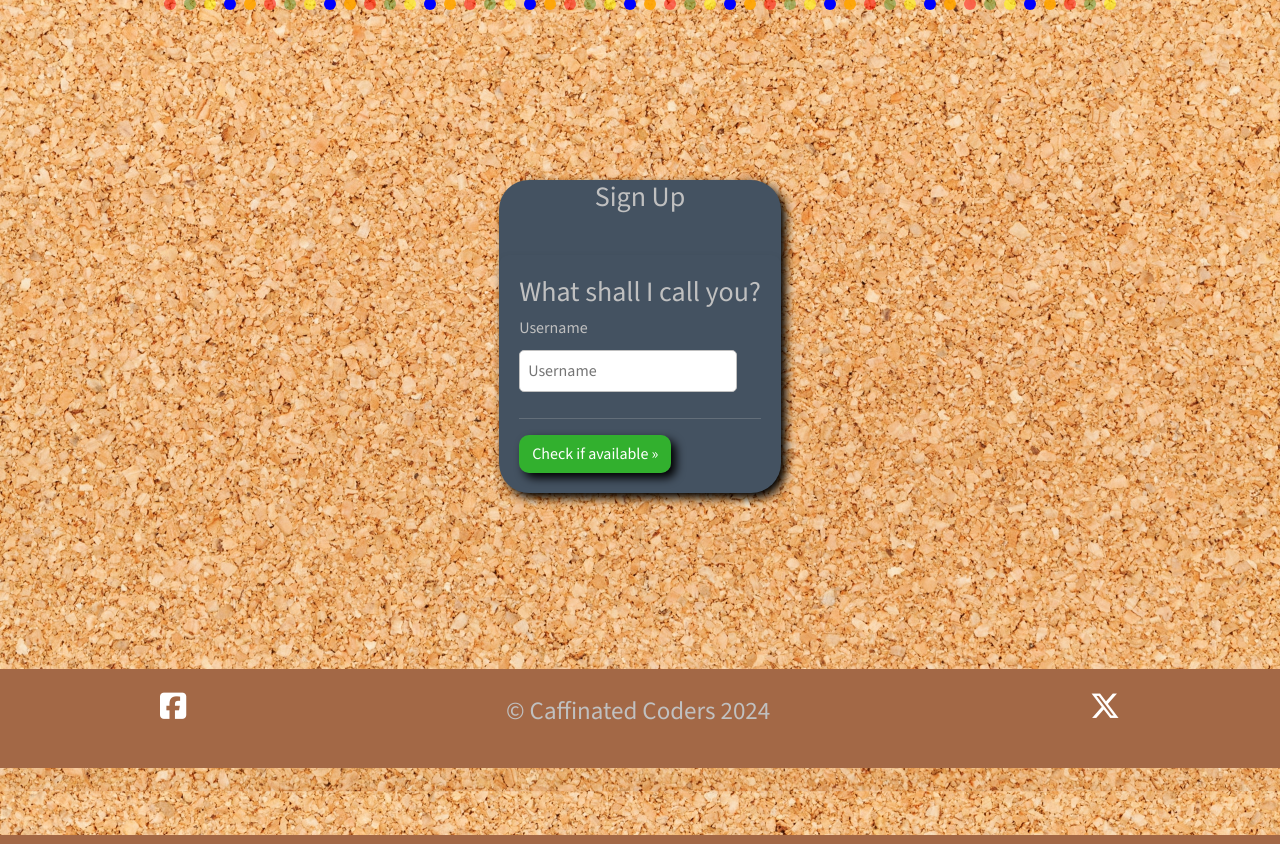
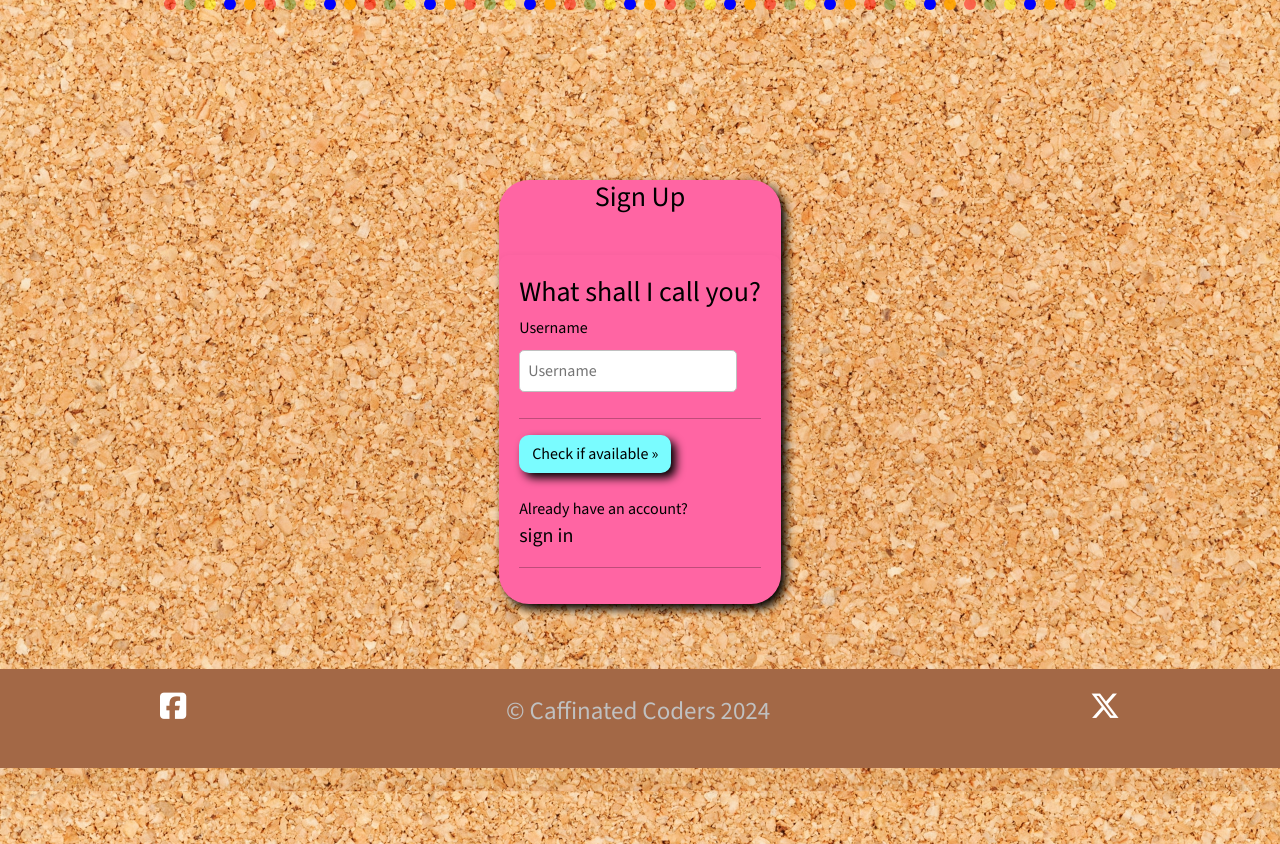
Before and after one commit to Yazhmd/Post-it-, a Django app: page /accounts/signup/ in a window 1280 px wide. Shown: the part 62-906 px from the top of the page. Run offline with Django 4.2, Linux system fonts and the light colour scheme; some libraries are stand-ins or nearby versions.

Commit message:
Add: colours and styling for main links for signup, login and logout

```diff
--- a/static/css/style.css
+++ b/static/css/style.css
@@ -33,7 +33,11 @@ body {
     font-size: 20px;
 }
 
-.link,
+.link {
+    color: black !important;
+    transition: color 0.3s ease;
+    font-size: 20px;
+}
 .nav-link{
     color: white !important;
     transition: color 0.3s ease;
@@ -49,7 +53,6 @@ body {
     text-decoration: underline;
     font-weight: bold;
 }
-/* Face (Elf) Container */
 /* Face (Elf) Container */
 .face-container {
     position: fixed; /* Fixed position to lock it to the viewport */
@@ -252,7 +255,6 @@ footer{
 
 /* Buttons */
 .btn-close-conf,
-.prev-step,
 .btn-edit,
 .btn-comment-edit,
 .btn-testimonial-edit {
@@ -264,10 +266,19 @@ footer{
     justify-self: center;
 }
 
+.btn-signup {
+    color: black;
+    background: #ff65a3;
+    margin-left: auto;
+    margin-right: auto;
+    border-radius: 10px;
+    box-shadow: 5px 5px 10px black;
+    justify-self: center;
+}
 .next-step,
-.btn-signup {
-    color: #fff;
-    background: #29e810a1;
+.prev-step {
+    color: black;
+    background: #7afcff;
     margin-left: auto;
     margin-right: auto;
     border-radius: 10px;
@@ -342,10 +353,10 @@ footer{
     top: 0vh;
     justify-content: center;
     border-radius: 30px;
-    background-color: #445261;
+    background-color: #7afcff;
     box-shadow: 5px 5px 10px black;
     margin: 15%;
-    color: #c0c0c0;
+    color: black;
     justify-self: center;
     min-width: 30%;
     z-index: 10;
@@ -359,10 +370,10 @@ footer{
     top: 0vh;
     justify-content: center;
     border-radius: 30px;
-    background-color: #445261;
+    background-color: #ff65a3;
     box-shadow: 5px 5px 10px black;
     margin: 15%;
-    color: #c0c0c0;
+    color: black;
     justify-self: center;
     min-width: 0%;
     z-index: 10;
--- a/templates/account/signup.html
+++ b/templates/account/signup.html
@@ -24,7 +24,8 @@
                         {% endfor %}
                     </ul>
                 {% endif %}
-                <hr><button type="button" class="btn next-step" data-next="step-1">Check if available &raquo;</button>
+                <hr><button type="button" class="btn next-step" data-next="step-1">Check if available &raquo;</button><br>
+                <br> Already have an account?<br> <a class="link" href="{{ login_url }}">sign in</a> <hr>
             </div>
 
             <div id="step-1" class="form-step" style="display: none;">
```
